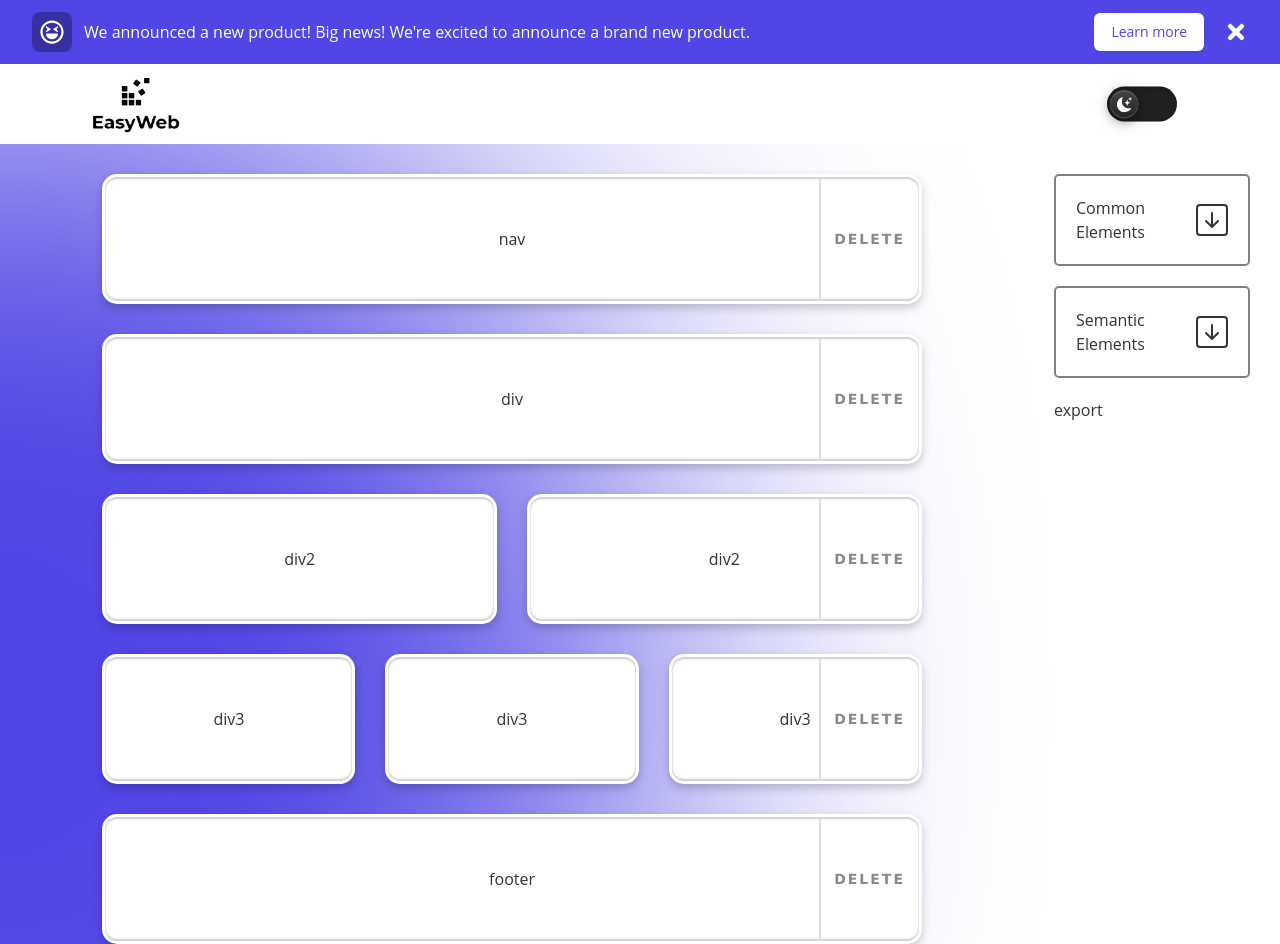
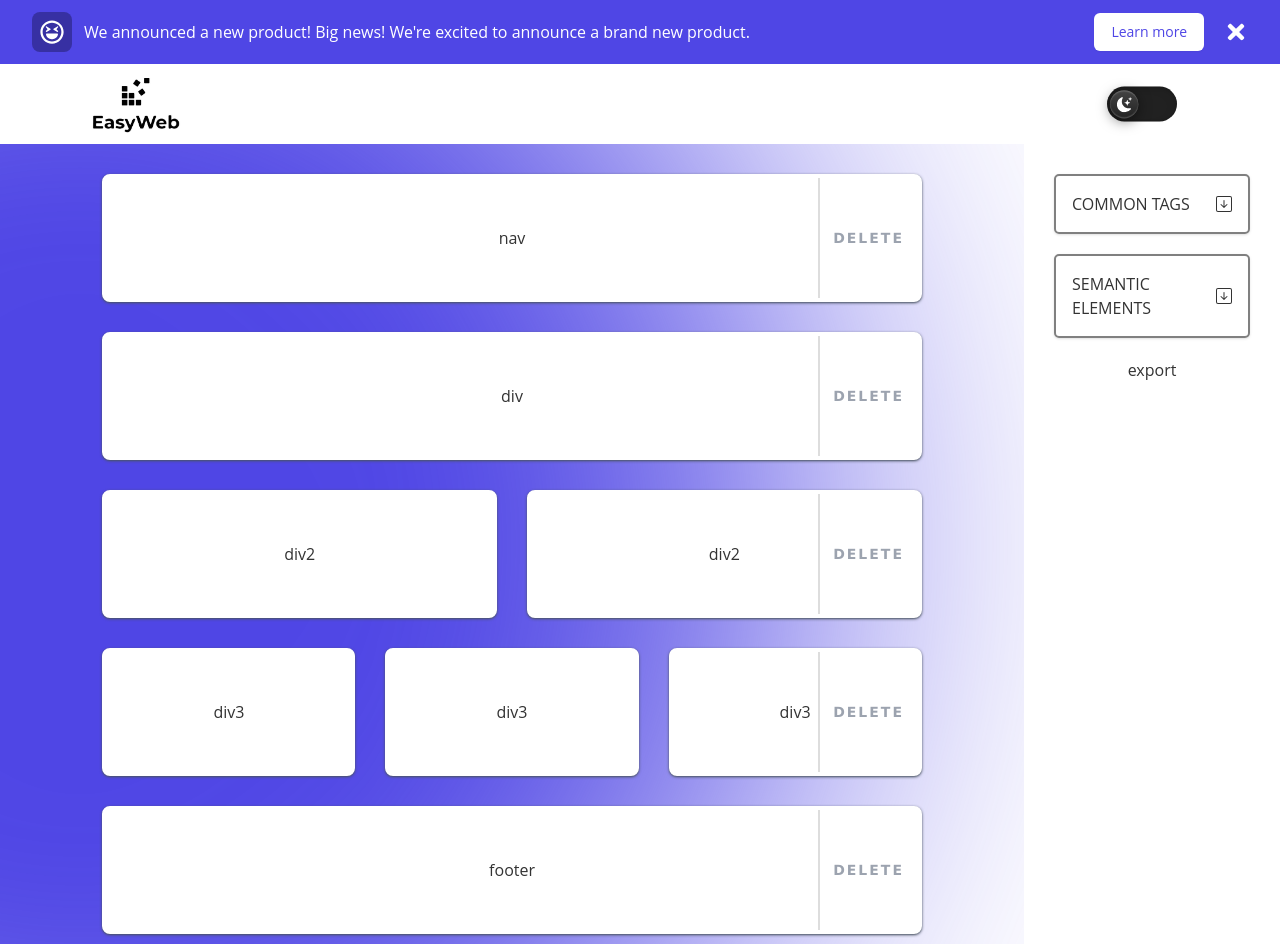
Before and after one commit to chingu-voyages/v36-geckos-team-10, a React (Create React App) app: page /workspace in a window 1280 px wide. Built offline with nearby package versions, Linux system fonts and the light colour scheme.

Commit message:
Tailwind classes, bug fix and code cleanup

```diff
--- a/src/App.js
+++ b/src/App.js
@@ -4,7 +4,7 @@ import Workspace from "./pages/Workspace";
 import { BrowserRouter, Routes, Route } from "react-router-dom";
 import Navbar from "./pageElements/Navbar";
 import ExportModal from "./pageElements/ExportModal";
-import Theme from "./pages/Theme"
+import TemplatePicker from "./pages/TemplatePicker"
 import Banner from './pageElements/Banner';
 
 function App() {
@@ -17,7 +17,7 @@ function App() {
       <ExportModal changeModal={[modalState, setModalState]} buildingBlocks={buildingBlocks} />
       <Routes>
         <Route path="/" element={<LandingPage />} />
-        <Route path="/theme" element={<Theme />} />
+        <Route path="/theme" element={<TemplatePicker />} />
         <Route path="/workspace" element={<Workspace changeModal={[modalState, setModalState]} buildingBlocks={buildingBlocks} setBuildingBlocks={setBuildingBlocks} />} />
       </Routes>
     </BrowserRouter>
--- a/src/PageElements/workspace/Builder.jsx
+++ b/src/PageElements/workspace/Builder.jsx
@@ -1,4 +1,4 @@
-import dragAndDrop from "../../features/dragDrop";
+import dragAndDrop from "../../features/dragAndDrop";
 import { useEffect, useRef } from "react";
 import BuilderComponent from "../../components/BuilderComponent";
 
@@ -9,10 +9,10 @@ const Builder = ({ buildingBlocks, setBuildingBlocks }) => {
     useEffect(() => {
         //sends DOM element to the function
         dragAndDrop(dragParent, setBuildingBlocks);
-    }, [buildingBlocks]);
+    }, []);
     return (
         <main className="ws-builder" ref={dragParent}>
-            {buildingBlocks.map((block, ind) => <BuilderComponent className="element"
+            {buildingBlocks.map((block, ind) => <BuilderComponent
                                                 key={ind}
                                                 tags={block}
                                                 id={ind}
--- a/src/PageElements/workspace/Sidebar.jsx
+++ b/src/PageElements/workspace/Sidebar.jsx
@@ -1,25 +1,17 @@
 import BtnStyled from "../../components/BtnStyled";
 import Dropdown from "../../components/Dropdown";
-import DropdownHeader from "../../components/DropdownHeader";
 
 const Sidebar = ({ handleAdd, changeModal }) => {
     //Different types of tags can be added bellow and they will show up in the dropdown menu, if the tag has 2 or 3 at the end, it will create 2 or 3 elements.
     const commonTags = ['div', 'div2', 'div3', 'img', 'img2', 'table'];
     const semanticTags = ['header', 'footer', 'nav', 'article'];
+    const dropDownStyle = 'p-16';
 
     return (
         <aside className="ws-sidebar">
-            <div className="dropdown-wrapper">
-                <DropdownHeader title='Common Elements' />
-                <Dropdown items={commonTags} handleAdd={ handleAdd } />
-            </div>
-            <div className="dropdown-wrapper">
-                <DropdownHeader title='Semantic Elements' />
-                <Dropdown items={ semanticTags } handleAdd={ handleAdd } />
-            </div>
-            <div>
-                <BtnStyled innerText='export' changeModal={changeModal} />
-            </div>
+                <Dropdown className={dropDownStyle} items={commonTags} handleAdd={ handleAdd } title='Common Tags' />
+                <Dropdown className={dropDownStyle} items={ semanticTags } handleAdd={ handleAdd } title='Semantic Elements' />
+                <BtnStyled clickFunc={() => {changeModal[1](!changeModal[0])}} innerText='export' />
         </aside>
     );
 }
--- a/src/components/BtnStyled.jsx
+++ b/src/components/BtnStyled.jsx
@@ -1,15 +1,12 @@
-export const BtnStyled = ({ innerText, changeModal }) => {
+export const BtnStyled = ({ innerText, clickFunc }) => {
     const clickAnim = (e) => {
         e.target.classList.add('pressed');
         e.target.addEventListener('mouseup', (e) => {e.target.classList.remove('pressed')})
         e.target.addEventListener('mouseout', (e) => {e.target.classList.remove('pressed')})
     }
-    const clickFunc = () => {
-        /export/i.test(innerText) && changeModal[1](!changeModal[0]);
-    }
-    return (
-        <button className="" onMouseDown={(e) => clickAnim(e)}  onClick={() => clickFunc()}>
-            {/create/i.test(innerText) ? innerText.split('').map((char, ind) => <span className={'color' + ind} key={ind}>{char}</span>) : innerText}
+        return (
+        <button onMouseDown={(e) => clickAnim(e)}  onClick={() => clickFunc()}>
+            {innerText}
         </button>
     );
 }
--- a/src/components/BuilderComponent.jsx
+++ b/src/components/BuilderComponent.jsx
@@ -1,20 +1,17 @@
-import { useEffect } from "react";
-
 const BuilderComponent = ({tags = 'No tag', id, buildingBlocks, setBuildingBlocks}) => {
-const click = (el) => {setBuildingBlocks(buildingBlocks.filter((block, index) => index !== id));el.target.classList.add('pressed')}
+const removeBlock = (el) => {setBuildingBlocks(buildingBlocks.filter((block, index) => index !== id));el.target.classList.add('pressed')}
     const innerDivs = () => {
         //This function creates inner divs depending on the number at the end of props.tags
         let divNum = Number(String(tags).match(/\d$/));
         let myJsx = [];
         do {
-            myJsx.push(<div key={divNum} className="element">{tags}{(divNum === 1 || divNum === 0) && <button className="delete-btn" onClick={(e) => click(e)}>delete</button>}</div>);
+            myJsx.push(<div key={divNum} className="relative flex-1 bg-white p-12 text-center border-4 border-white border-solid rounded-lg shadow shadow-gray-600 user-select-none element">{tags}{(divNum === 1 || divNum === 0) && <button className="delete-btn text-gray-400 rounded-r-md" onClick={(e) => removeBlock(e)}>delete</button>}</div>);
             divNum--;
         } while(0 < divNum);
         return myJsx;
     }
-
     return (
-        <div className="template" data-tag={tags} draggable='true'>
+        <div className="template cursor-move" data-tag={tags} draggable='true'>
           {innerDivs()}
         </div>
     );
--- a/src/components/Dropdown.jsx
+++ b/src/components/Dropdown.jsx
@@ -1,13 +1,20 @@
-import DropdownItem from "./DropdownItem";
+import { BsArrowDownSquare, BsArrowUpSquare } from "react-icons/bs";
+import { dropdownToggle } from "../features/sidebarFunctions";
 
-function Dropdown({items = [], handleAdd }) {
+function Dropdown({items = [], handleAdd, title }) {
 
     return (
-            <ul className="dropdown-list">
+        <div className="dropdown-wrapper p-4 shadow uppercase">
+            <div className="flex items-center justify-between w-full" onClick={(e) => dropdownToggle(e.target)}>
+            <h3 className="pointer-events-none">{ title }</h3>
+            <span className="pointer-events-none"><BsArrowDownSquare /></span>
+            </div>
+            <ul className="mt-4 dropdown-list">
                 {items.map((item, index) => (
-                    <DropdownItem className="dropdown-list-item" key={index} item={item} handleAdd={handleAdd} />
+                    <li key={index} onClick={(e) => handleAdd(item, e)}>{item}<span className="pointer-events-none hidden">component added</span></li>
                 ))}
             </ul>
+        </div>
     )
 }
 
--- a/src/components/DropdownHeader.jsx
+++ /dev/null
@@ -1,13 +0,0 @@
-import { BsArrowDownSquare, BsArrowUpSquare } from "react-icons/bs";
-import { dropdownToggle } from "../features/sidebarFunctions";
-
-export const DropdownHeader = ({ title }) => {
-    return (
-        <div className="dropdown-header" onClick={(e) => dropdownToggle(e.target)}>
-            <h3 className="clickFix">{ title }</h3>
-            <span className="clickFix"><BsArrowDownSquare /></span>
-        </div>
-    );
-}
-
-export default DropdownHeader;
--- a/src/components/DropdownItem.jsx
+++ /dev/null
@@ -1,7 +0,0 @@
-export const DropdownItem = ({item, handleAdd}) => {
-    return (
-        <li onClick={(e) => handleAdd(item, e)}>{item}<span className="clickFix hidden">component added</span></li>
-    );
-}
-
-export default DropdownItem;
--- a/src/features/dragDrop.js
+++ b/src/features/dragAndDrop.js
@@ -11,7 +11,7 @@ const dragAndDrop = (el, changeState) => {
         draggable.addEventListener('dragend', () => {
             draggable.classList.remove('dragging');
             //updates export files after every drop
-            changeState([].slice.call(container.children).map(child => child.dataset.tag))
+            changeState([].slice.call(el.current.children).map(child => child.dataset.tag))
         })
     })
     container.addEventListener('dragover', e =>  {
--- a/src/index.css
+++ b/src/index.css
@@ -15,12 +15,6 @@ body,
     color: #333;
 }
 
-#logo {
-    height: 80px;
-    width: auto;
-}
-
-
 /***
 =================
 WORKSPACE STYLING
@@ -37,14 +31,14 @@ WORKSPACE STYLING
 }
 .ws-container::before {
     content: '';
-    width: 100vw;
-    height: 100vw;
+    width: 180vh;
+    height: 180vh;
     border-radius: 100%;
     background-color: rgb(79, 70, 229);
     position: absolute;
     left: -50%;
-    bottom: -50%;
     filter: blur(10rem);
+    z-index: -1;
 }
 
 .ws-container>* {
@@ -66,7 +60,6 @@ WORKSPACE STYLING
 }
 
 .ws-container .ws-builder .template {
-    cursor: move;
     width: 80%;
     display: flex;
     gap: 30px;
@@ -78,30 +71,16 @@ WORKSPACE STYLING
 
 .ws-container .ws-builder .template.dragging .element {
     background: repeating-linear-gradient( -55deg, #f5f5f5, #f5f5f5 10px, #ccc 10px, #ccc 20px);
-    border: 3px solid #fff;
 }
 
 .ws-container .ws-builder .template:hover>div {
     background: repeating-linear-gradient( -55deg, #f5f5f5, #f5f5f5 10px, #ccc 10px, #ccc 20px);
-    border: 3px solid #fff;
+    border-radius: 10px;
 }
 
 .ws-container .ws-builder .template:hover .delete-btn {
     border-left: 2px solid #bbb;
 }
-
-.ws-container .ws-builder .element {
-    border: 3px solid rgba(255, 255, 255, 0.3);
-    box-shadow: 0 4px 10px rgba(0, 0, 0, 0.2), inset 0 2px 2px rgba(0, 0, 0, .2), inset 0 -2px 2px rgba(0, 0, 0, .2);
-    background-color: #fff;
-    padding: 50px;
-    border-radius: 15px;
-    flex: 1;
-    user-select: none;
-    text-align: center;
-    position: relative;
-}
-
 
 /***
 =============
@@ -124,29 +103,14 @@ WORKSPACE STYLING
     flex-direction: column;
     align-items: center;
     justify-content: space-between;
-    padding: 10px;
     background-color: rgba(255, 255, 255, 0.8);
     border-radius: 5px;
     border: 2px solid grey;
 }
 
-.dropdown-wrapper .dropdown-header {
-    display: flex;
-    justify-content: space-between;
-    align-items: center;
-    cursor: pointer;
-    width: 100%;
-    padding: 10px;
-}
-
-.dropdown-wrapper .dropdown-header span {
-    font-size: 2em;
-}
-
 .dropdown-wrapper .dropdown-list {
     box-shadow: 0 0.125rem 0.25rem rgba(0, 0, 0, 0.075) !important;
     padding: 0;
-    margin: 0;
     height: 0;
     opacity: 0;
     display: none;
@@ -272,14 +236,6 @@ UNIVERSAL
     display: none;
 }
 
-
-/* To prevent errors when clicking on the wrong element */
-
-.clickFix {
-    pointer-events: none;
-}
-
-
 /*TEST*/
 
 #theme-toggle {
@@ -351,10 +307,8 @@ UNIVERSAL
     height: 100%;
     width: 100px;
     border: none;
-    color: #888;
     border-left: 2px solid #ddd;
     background: transparent;
-    border-radius: 0 12px 12px 0;
     text-transform: uppercase;
     font-weight: bolder;
     letter-spacing: 2px;
--- a/src/Pages/Theme.jsx
+++ b/src/pages/TemplatePicker.jsx
@@ -3,7 +3,7 @@ import Footer from '../pageElements/Footer';
 import Saly from '../assets/Other 12.svg'
 import React from "react";
 
-export default function Theme() {
+export function TemplatePicker() {
     return (
       <React.Fragment>
       <div className="bg-gray-50 h-screen">
@@ -29,3 +29,5 @@ export default function Theme() {
       </React.Fragment>
     )
   }
+
+  export default TemplatePicker;
```
Also changed, not shown: src/PageElements/landingPage/Hero.jsx (+4 -4 lines), 1 other file (tests, documents, lock files or other folders).
